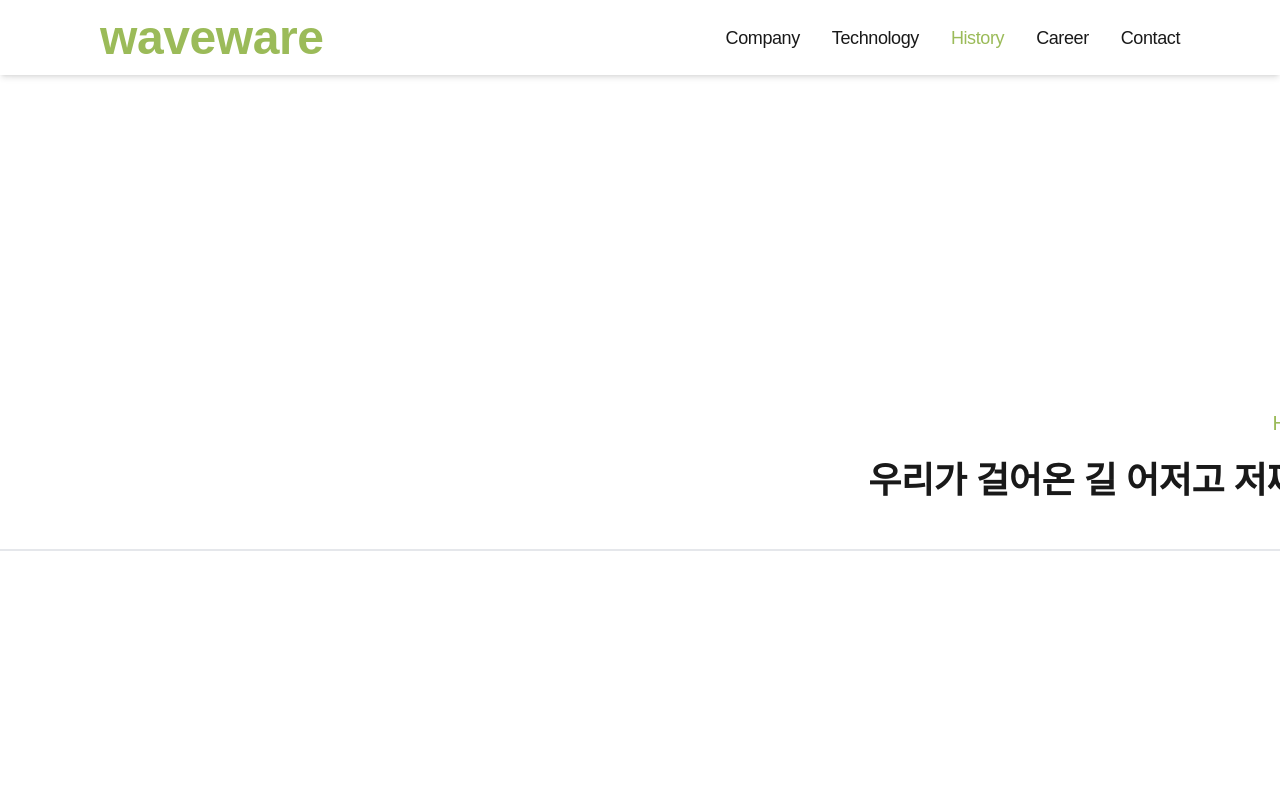
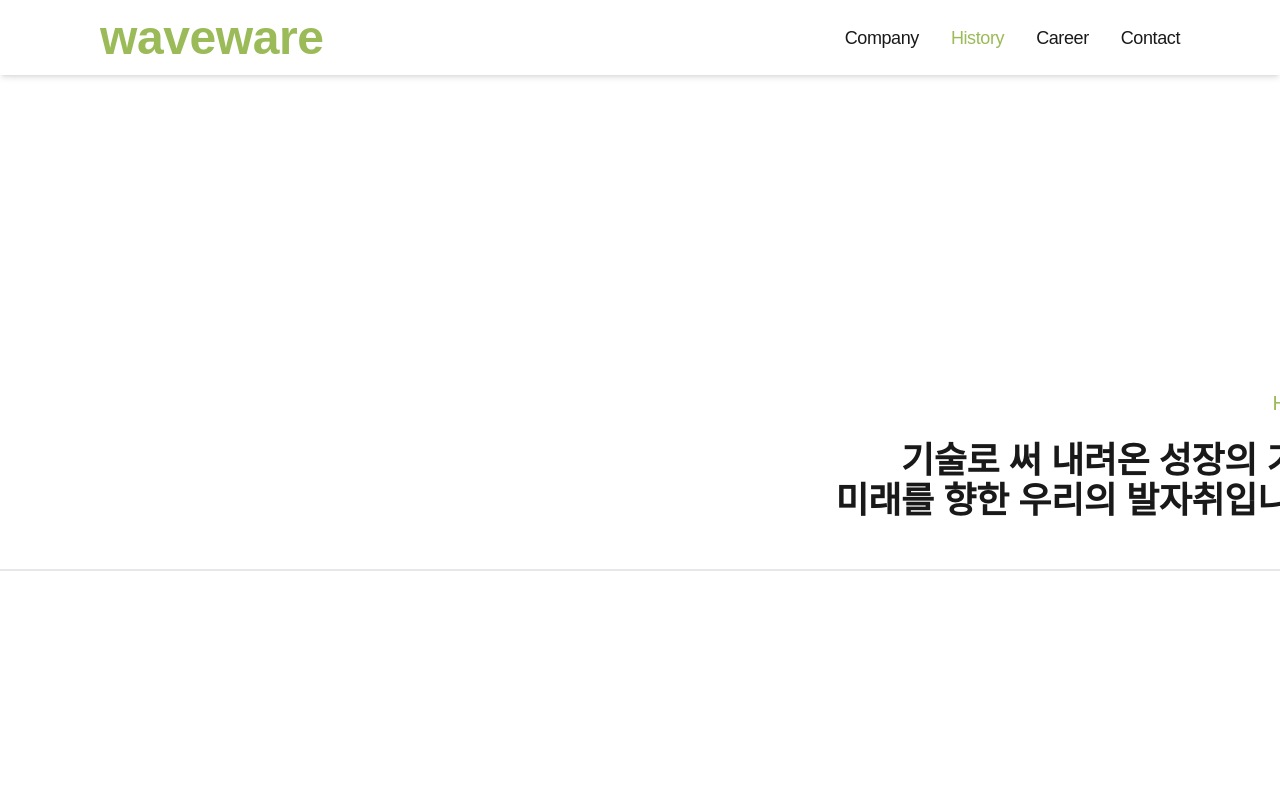
Before and after one commit to YongMinMax/waveware, a Next.js app: page /history in a window 1280 px wide. Shown: the top 800 px of the page. Built offline with nearby package versions, Linux system fonts and the light colour scheme; a web font is replaced by a local one.

Commit message:
2025.04.01. KYE - mod) header, history - etc

```diff
--- a/src/layouts/header.js
+++ b/src/layouts/header.js
@@ -48,7 +48,7 @@ export default function Header() {
       <nav>
         <ul className="flex space-x-8 text-lg">
           <li><Link href="/company" className={isActive('company')}>Company</Link></li>
-          <li><Link href="/technology" className={isActive('technology')}>Technology</Link></li>
+          {/*<li><Link href="/technology" className={isActive('technology')}>Technology</Link></li>*/}
           <li><Link href="/history" className={isActive('history')}>History</Link></li>
           <li><Link href="/career" className={isActive('career')}>Career</Link></li>
           <li><Link href="/contact" className={isActive('contact')}>Contact</Link></li>
--- a/src/pages/history.js
+++ b/src/pages/history.js
@@ -4,7 +4,7 @@ export default function History() {
     return (
         <main className="min-h-screen flex flex-col items-center justify-center">
 
-            <MenuHeader title={"History"} description={"우리가 걸어온 길 어저고 저쩌고"}/>
+            <MenuHeader title={"History"} description={"기술로 써 내려온 성장의 기록/ 미래를 향한 우리의 발자취입니다."}/>
 
         </main>
     );
```
